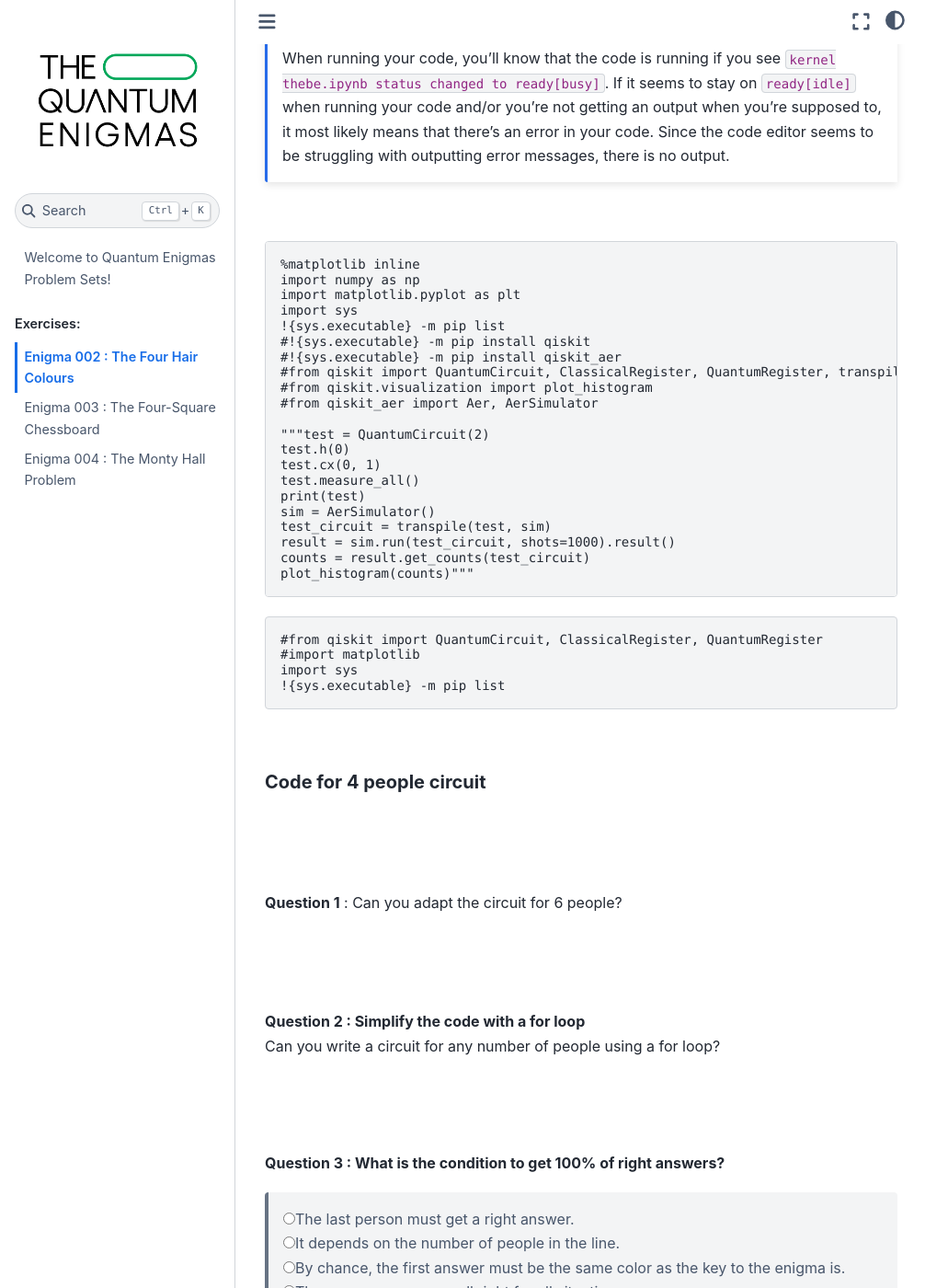
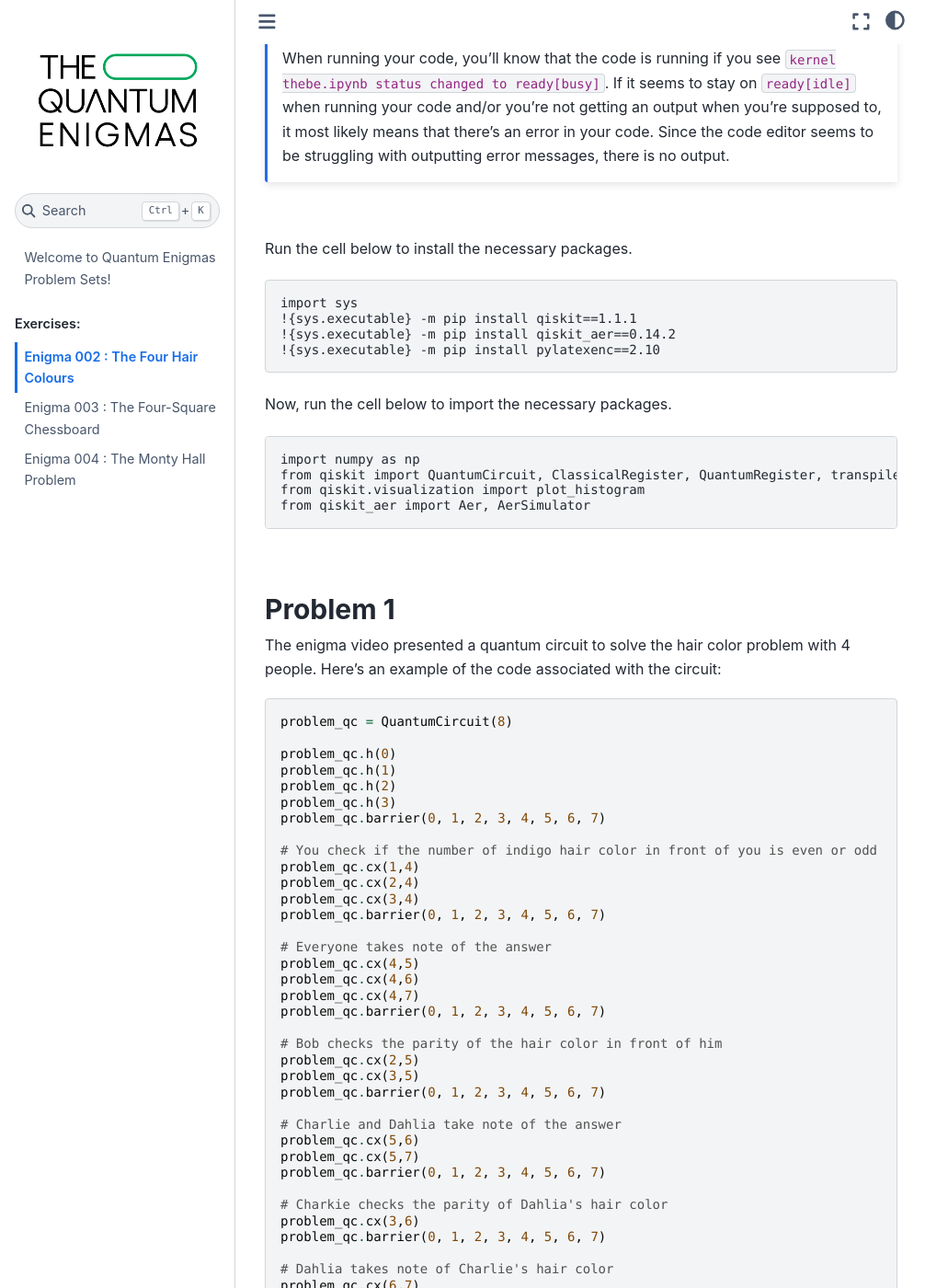
Before and after one commit to algolab-quantique/quantum-enigmas, a Sphinx documentation site: the page built from documentation/source/enigmas/enigma2.rst, in a window 1280 px wide and 1400 px high, scrolled down 911 px. Shown: the whole window at 92% size, without its empty margins (0-1031 px from the left). Built offline with Sphinx 7.4.7 and the Sphinx Book theme 1.1.4, drawn with Linux system fonts in a browser that asks for light colours; comment, search, counter and statistics services are not loaded; some of the changed text lies outside the part shown.

Commit message:
Started implementing the code writing problems

```diff
--- a/documentation/source/enigmas/enigma2.rst
+++ b/documentation/source/enigmas/enigma2.rst
@@ -15,11 +15,6 @@
     :animate: fade-in
     :color: warning
     :open:
-
-    On this website, you will be able to write your own Python code as well as run it. To do so, you will need to click on the "Activate" button to enable all the code editors and establish a connection to a Kernel. Once clicked, you will see that the Status widget will start to show the connection progress, and in the line below, the connection information will be shown. You are ready to write and run your code once you see :code:`Status:Kernel Connected` and :code:`kernel thebe.ipynb status changed to ready[idle]` in the line below. If you run into any issues, please try to reconnect by clicking on the "Activate" button again or reloading the page.
-
-..
-    .. important::
 
     On this website, you will be able to write your own Python code as well as run it. To do so, you will need to click on the "Activate" button to enable all the code editors and establish a connection to a Kernel. Once clicked, you will see that the Status widget will start to show the connection progress, and in the line below, the connection information will be shown. You are ready to write and run your code once you see :code:`Status:Kernel Connected` and :code:`kernel thebe.ipynb status changed to ready[idle]` in the line below. If you run into any issues, please try to reconnect by clicking on the "Activate" button again or reloading the page.
 
@@ -50,61 +45,40 @@
 
     When running your code, you'll know that the code is running if you see :code:`kernel thebe.ipynb status changed to ready[busy]`. If it seems to stay on :code:`ready[idle]` when running your code and/or you're not getting an output when you're supposed to, it most likely means that there's an error in your code. Since the code editor seems to be struggling with outputting error messages, there is no output.
 
-..
-    .. note::
+|
 
-    When running your code, you'll know that the code is running if you see :code:`kernel thebe.ipynb status changed to ready[busy]`. If it seems to stay on :code:`ready[idle]` when running your code and/or you're not getting an output when you're supposed to, it most likely means that there's an error in your code. Since the code editor seems to be struggling with outputting error messages, there is no output.
-
-|
+Run the cell below to install the necessary packages.
 
 .. raw:: html
 
     <pre data-executable="true" data-language="python">
-    %matplotlib inline
-    import numpy as np
-    import matplotlib.pyplot as plt
     import sys
-    !{sys.executable} -m pip list
-    #!{sys.executable} -m pip install qiskit
-    #!{sys.executable} -m pip install qiskit_aer
-    #from qiskit import QuantumCircuit, ClassicalRegister, QuantumRegister, transpile
-    #from qiskit.visualization import plot_histogram
-    #from qiskit_aer import Aer, AerSimulator
+    !{sys.executable} -m pip install qiskit==1.1.1
+    !{sys.executable} -m pip install qiskit_aer==0.14.2
+    !{sys.executable} -m pip install pylatexenc==2.10
+    </pre>
 
-    """test = QuantumCircuit(2)
-    test.h(0)
-    test.cx(0, 1)
-    test.measure_all()
-    print(test)
-    sim = AerSimulator()
-    test_circuit = transpile(test, sim)
-    result = sim.run(test_circuit, shots=1000).result()
-    counts = result.get_counts(test_circuit)
-    plot_histogram(counts)"""
-    </pre>
+Now, run the cell below to import the necessary packages.
 
 .. raw:: html
 
     <pre data-executable="true" data-language="python">
-    #from qiskit import QuantumCircuit, ClassicalRegister, QuantumRegister
-    #import matplotlib
-    import sys
-    !{sys.executable} -m pip list
+    import numpy as np
+    from qiskit import QuantumCircuit, ClassicalRegister, QuantumRegister, transpile
+    from qiskit.visualization import plot_histogram
+    from qiskit_aer import Aer, AerSimulator
     </pre>
 
 |
 
 .. raw:: html
 
-    <span style="font-size:20px;font-weight:bold">Code for 4 people circuit</span>
+    <span style="font-size:30px;font-weight:bold">Problem 1</span>
 
-.. ^^^^^^^^^^^^^^^^^^^^^^^^^
-.. Code for 4 people circuit
-.. ^^^^^^^^^^^^^^^^^^^^^^^^^
+The enigma video presented a quantum circuit to solve the hair color problem with 4 people. Here's an example of the code associated with the circuit:
 
-.. .. raw:: html
-..
-    <pre data-executable="true" data-language="python">
+.. code:: python
+
     problem_qc = QuantumCircuit(8)
 
     problem_qc.h(0)
@@ -141,110 +115,118 @@
 
     # Dahlia takes note of Charlie's hair color
     problem_qc.cx(6,7)
+
+|
+
+Can you adapt the circuit for 6 people?
+
+.. raw:: html
+
+    <pre data-executable="true" data-language="python">
+    problem_qc = QuantumCircuit(12)
+
+    ### Start writing your code here. ###
+
+
+    # Visualize the circuit
+    problem_qc.draw('mpl')
     </pre>
 
 |
 
-.. .. raw:: html
-..
-    <pre data-executable="true" data-language="python">
-    problem_qc.draw(output='mpl')
-    </pre>
+.. dropdown:: Click to reveal the answer
+    :color: muted
+    :icon: eye
+
+    .. code:: python
+
+        problem_qc = QuantumCircuit(12)
+
+        problem_qc.h(0)
+        problem_qc.h(1)
+        problem_qc.h(2)
+        problem_qc.h(3)
+        problem_qc.h(4)
+        problem_qc.h(5)
+        problem_qc.barrier(0, 1, 2, 3, 4, 5, 6, 7, 8, 9, 10, 11)
+
+        # You check if the number of indigo hair color in front of you is even or not
+        problem_qc.cx(1,6)
+        problem_qc.cx(2,6)
+        problem_qc.cx(3,6)
+        problem_qc.cx(4,6)
+        problem_qc.cx(5,6)
+        problem_qc.barrier(0, 1, 2, 3, 4, 5, 6, 7, 8, 9, 10, 11)
+
+        # Everyone takes note of the answer
+        problem_qc.cx(6,7)
+        problem_qc.cx(6,8)
+        problem_qc.cx(6,9)
+        problem_qc.cx(6,10)
+        problem_qc.cx(6,11)
+        problem_qc.barrier(0, 1, 2, 3, 4, 5, 6, 7, 8, 9, 10, 11)
+
+        # Bob checks the parity of the hair color in front of him
+        problem_qc.cx(2,7)
+        problem_qc.cx(3,7)
+        problem_qc.cx(4,7)
+        problem_qc.cx(5,7)
+        problem_qc.barrier(0, 1, 2, 3, 4, 5, 6, 7, 8, 9, 10, 11)
+
+        # Everyone takes note of the answer
+        problem_qc.cx(7,8)
+        problem_qc.cx(7,9)
+        problem_qc.cx(7,10)
+        problem_qc.cx(7,11)
+        problem_qc.barrier(0, 1, 2, 3, 4, 5, 6, 7, 8, 9, 10, 11)
+
+        # Charlie checks the parity of the hair color in front of him
+        problem_qc.cx(3,8)
+        problem_qc.cx(4,8)
+        problem_qc.cx(5,8)
+        problem_qc.barrier(0, 1, 2, 3, 4, 5, 6, 7, 8, 9, 10, 11)
+
+        # Everyone takes note of the answer
+        problem_qc.cx(8,9)
+        problem_qc.cx(8,10)
+        problem_qc.cx(8,11)
+        problem_qc.barrier(0, 1, 2, 3, 4, 5, 6, 7, 8, 9, 10, 11)
+
+        # Dahlia checks the parity of the hair color in front of her
+        problem_qc.cx(4,9)
+        problem_qc.cx(5,9)
+        problem_qc.barrier(0, 1, 2, 3, 4, 5, 6, 7, 8, 9, 10, 11)
+
+        # Everyone takes note of the answer
+        problem_qc.cx(9,10)
+        problem_qc.cx(9,11)
+        problem_qc.barrier(0, 1, 2, 3, 4, 5, 6, 7, 8, 9, 10, 11)
+
+        # Player E checks the parity of Player F hair's color
+        problem_qc.cx(5,10)
+        problem_qc.barrier(0, 1, 2, 3, 4, 5, 6, 7, 8, 9, 10, 11)
+
+        # The last player finds his/her hair color depending on all the other players
+        problem_qc.cx(10,11)
+
+        # Visualize the circuit
+        problem_qc.draw('mpl')
+
+    .. image:: ../answers_png/E2_P1.png
+        :width: 100%
 
 |
 
-**Question 1** : Can you adapt the circuit for 6 people?
+.. raw:: html
 
-.. .. raw:: html
-..
-    <pre data-executable="true" data-language="python">
-    problem_qc = QuantumCircuit(12)
+    <span style="font-size:30px;font-weight:bold">Problem 2</span>
 
-    problem_qc.h(0)
-    problem_qc.h(1)
-    problem_qc.h(2)
-    problem_qc.h(3)
-    problem_qc.h(4)
-    problem_qc.h(5)
-    problem_qc.barrier(0, 1, 2, 3, 4, 5, 6, 7, 8, 9, 10, 11)
+Simplify the code with a :code:`for` loop. Can you write a circuit for any number of people using a for loop?
 
-    # You check if the number of indigo hair color in front of you is even or not
-    problem_qc.cx(1,6)
-    problem_qc.cx(2,6)
-    problem_qc.cx(3,6)
-    problem_qc.cx(4,6)
-    problem_qc.cx(5,6)
-    problem_qc.barrier(0, 1, 2, 3, 4, 5, 6, 7, 8, 9, 10, 11)
+.. raw:: html
 
-    # Everyone takes note of the answer
-    problem_qc.cx(6,7)
-    problem_qc.cx(6,8)
-    problem_qc.cx(6,9)
-    problem_qc.cx(6,10)
-    problem_qc.cx(6,11)
-    problem_qc.barrier(0, 1, 2, 3, 4, 5, 6, 7, 8, 9, 10, 11)
-
-    # Bob checks the parity of the hair color in front of him
-    problem_qc.cx(2,7)
-    problem_qc.cx(3,7)
-    problem_qc.cx(4,7)
-    problem_qc.cx(5,7)
-    problem_qc.barrier(0, 1, 2, 3, 4, 5, 6, 7, 8, 9, 10, 11)
-
-    # Everyone takes note of the answer
-    problem_qc.cx(7,8)
-    problem_qc.cx(7,9)
-    problem_qc.cx(7,10)
-    problem_qc.cx(7,11)
-    problem_qc.barrier(0, 1, 2, 3, 4, 5, 6, 7, 8, 9, 10, 11)
-
-    # Charlie checks the parity of the hair color in front of him
-    problem_qc.cx(3,8)
-    problem_qc.cx(4,8)
-    problem_qc.cx(5,8)
-    problem_qc.barrier(0, 1, 2, 3, 4, 5, 6, 7, 8, 9, 10, 11)
-
-    # Everyone takes note of the answer
-    problem_qc.cx(8,9)
-    problem_qc.cx(8,10)
-    problem_qc.cx(8,11)
-    problem_qc.barrier(0, 1, 2, 3, 4, 5, 6, 7, 8, 9, 10, 11)
-
-    # Dahlia checks the parity of the hair color in front of her
-    problem_qc.cx(4,9)
-    problem_qc.cx(5,9)
-    problem_qc.barrier(0, 1, 2, 3, 4, 5, 6, 7, 8, 9, 10, 11)
-
-    # Everyone takes note of the answer
-    problem_qc.cx(9,10)
-    problem_qc.cx(9,11)
-    problem_qc.barrier(0, 1, 2, 3, 4, 5, 6, 7, 8, 9, 10, 11)
-
-    # Player E checks the parity of Player F hair's color
-    problem_qc.cx(5,10)
-    problem_qc.barrier(0, 1, 2, 3, 4, 5, 6, 7, 8, 9, 10, 11)
-
-    # The last player finds his/her hair color depending on all the other players
-    problem_qc.cx(10,11)
-    </pre>
-
-|
-
-.. .. raw:: html
-..
-    <pre data-executable="true" data-language="python">
-    problem_qc.draw(output='mpl')
-    </pre>
-
-|
-
-| **Question 2 : Simplify the code with a for loop**
-| Can you write a circuit for any number of people using a for loop?
-
-.. .. raw:: html
-..
     <pre data-executable="true" data-language="python" data-readonly>
-    nb_players = 6
+    nb_players = 5
 
     nb_qubits = nb_players*2
 
@@ -255,15 +237,43 @@
 
     start_qubit = 1
 
-    for j in range(nb_players, nb_qubits-start_qubit):
-        problem_qc.barrier()
-        for i in range(start_qubit, nb_players):
-            problem_qc.cx(i, j)
-        problem_qc.barrier()
-        for k in range(j+1, nb_qubits):
-            problem_qc.cx(j, k)
-        start_qubit = start_qubit+1
+    ### Add the rest of the code here. ###
+
+
+    # Visualize the circuit
+    problem_qc.draw('mpl')
     </pre>
+
+.. dropdown:: Click to reveal the answer
+    :color: muted
+    :icon: eye
+
+    .. code:: python
+
+        nb_players = 5
+        nb_qubits = nb_players*2
+
+        problem_qc = QuantumCircuit(nb_qubits)
+
+        for i in range(nb_players):
+            problem_qc.h(i)
+
+        start_qubit = 1
+
+        for j in range(nb_players, nb_qubits-start_qubit):
+            problem_qc.barrier()
+            for i in range(start_qubit, nb_players):
+                problem_qc.cx(i, j)
+            problem_qc.barrier()
+            for k in range(j+1, nb_qubits):
+                problem_qc.cx(j, k)
+            start_qubit = start_qubit+1
+
+        # Visualize the circuit
+        problem_qc.draw('mpl')
+
+    .. image:: ../answers_png/E2_P2.png
+        :width: 100%
 
 |
 
--- a/requirements.txt
+++ b/requirements.txt
@@ -34,6 +34,8 @@
     # via matplotlib
 psutil==6.0.0
     # via qiskit-aer
+pylatexenc==2.10
+    # via -r requirements.in
 pyparsing==3.1.2
     # via matplotlib
 python-dateutil==2.9.0.post0
```
Also changed, not shown: documentation/source/answers_png/E2_P1.png (added), documentation/source/answers_png/E2_P2.png (added), 2 other files.
